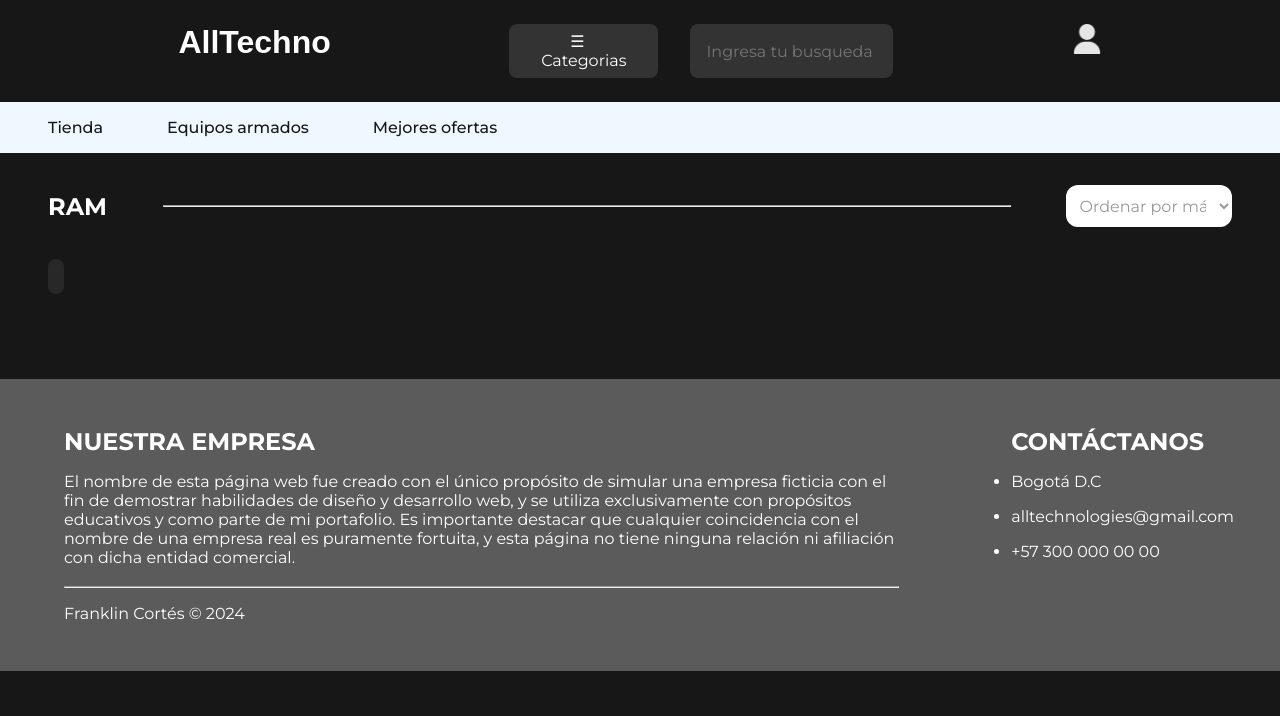
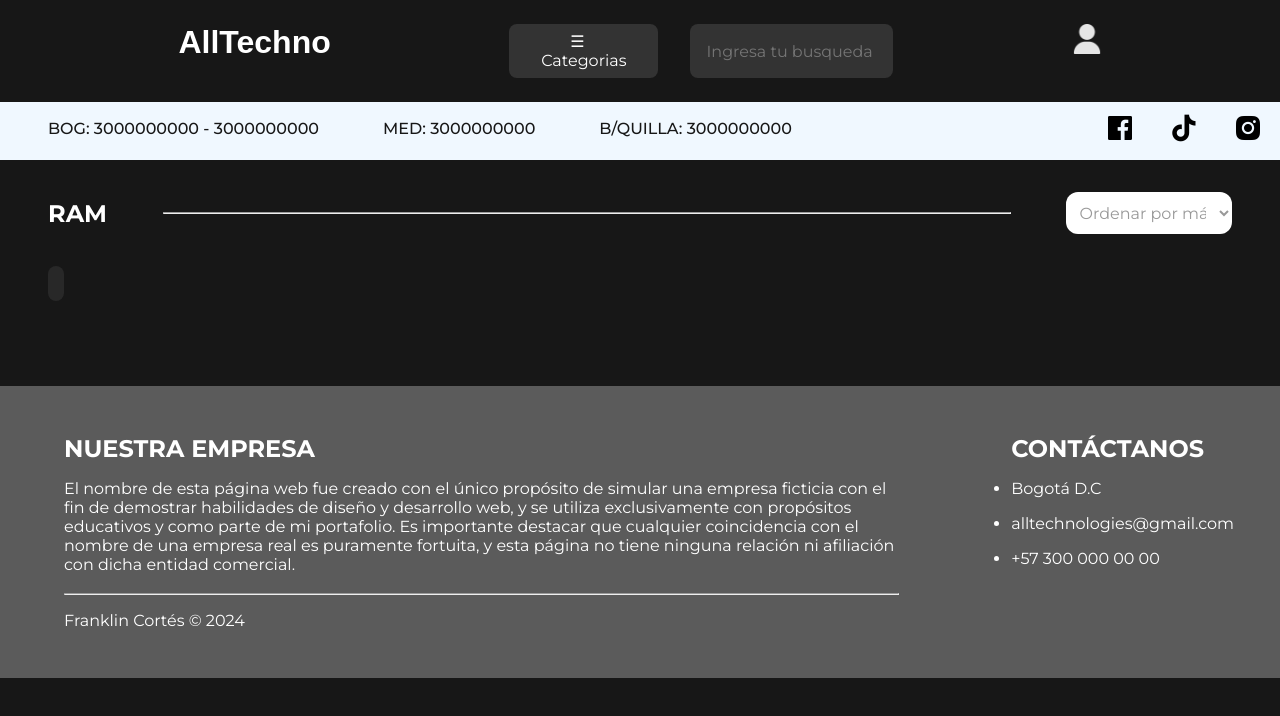
Before and after one commit to andres10cortes07/AllTechno, a website: page views/products/ram.html in a window 1280 px wide. Drawn offline with nearby package versions, Linux system fonts and the light colour scheme; no server answers; a web font is replaced by a local one.

Commit message:
improvement in nav

```diff
--- a/views/css/style.css
+++ b/views/css/style.css
@@ -23,6 +23,11 @@ nav {
     padding: 1.5em 0;
     display: flex;
     justify-content: space-evenly;
+    position: fixed;
+    width: 100%;
+    background-color: #171717;
+    top: 0;
+    z-index: 1000;
 }
 
 .items-nav {
@@ -63,6 +68,24 @@ nav {
 .sub-nav {
     background-color: aliceblue;
     padding: 1em 1em;
+    display: flex;
+    justify-content: space-between;
+    align-items: center;
+    margin-top: 6em;
+}
+
+.sub-nav ul:last-child {
+  display: flex;
+  justify-content: space-around;
+}
+
+.sub-nav ul:last-child i{
+  font-size: 2em;
+  margin-left: 1em;
+}
+
+.sub-nav ul:last-child i:hover{
+  transform: scale(1.1);
 }
 
 .sub-nav a:hover {
@@ -244,7 +267,7 @@ nav {
     padding: 1em;
     display: none;
     justify-content: center;
-    top: 8vh;
+    top: 9vh;
     left: 31vw;
     background-color: #5B5B5B;
     border-radius: 15px;
--- a/views/products/ram.html
+++ b/views/products/ram.html
@@ -5,6 +5,7 @@
     <meta name="viewport" content="width=device-width, initial-scale=1.0">
     <meta name="description" content="Pagina simulada para añadir a portafolio desarrollada por Franklin Cortés">
     <title>AllTechno</title>
+    <link href='https://unpkg.com/boxicons@2.1.4/css/boxicons.min.css' rel='stylesheet'>
     <link rel="stylesheet" href="https://cdn.jsdelivr.net/npm/swiper@11/swiper-bundle.min.css">
     <link rel="stylesheet" href="../css/style.css">
     <link rel="stylesheet" href="../css/style_products.css">
@@ -47,13 +48,18 @@
               </ul>
       </div>
 
-        <div class="sub-nav">
-            <ul>
-                <a href=""><li>Tienda</li></a>
-                <a href="desktopPcs.html"><li>Equipos armados</li></a>
-                <a href=""><li>Mejores ofertas</li></a>
-            </ul>
-        </div>
+      <div class="sub-nav">
+        <ul>
+            <li>BOG: 3000000000 - 3000000000</li>
+            <li>MED: 3000000000</li>
+            <li>B/QUILLA: 3000000000</li>
+        </ul>
+        <ul>
+          <i class='bx bxl-facebook-square' style="color:black"></i>
+          <i class='bx bxl-tiktok'  style="color:black"></i>
+          <i class='bx bxl-instagram-alt'  style="color:black"></i>
+        </ul>
+    </div>
     </header>
 
     <main>
```
Also changed, not shown: index.html (+10 -5 lines), views/products/cellphones.html (+13 -7 lines), views/products/desktopPcs.html (+13 -8 lines), views/products/laptops.html (+13 -7 lines), views/products/powerSupplies.html (+13 -7 lines), views/products/processors.html (+13 -7 lines), views/products/product.html (+13 -7 lines), views/products/screens.html (+13 -7 lines).
